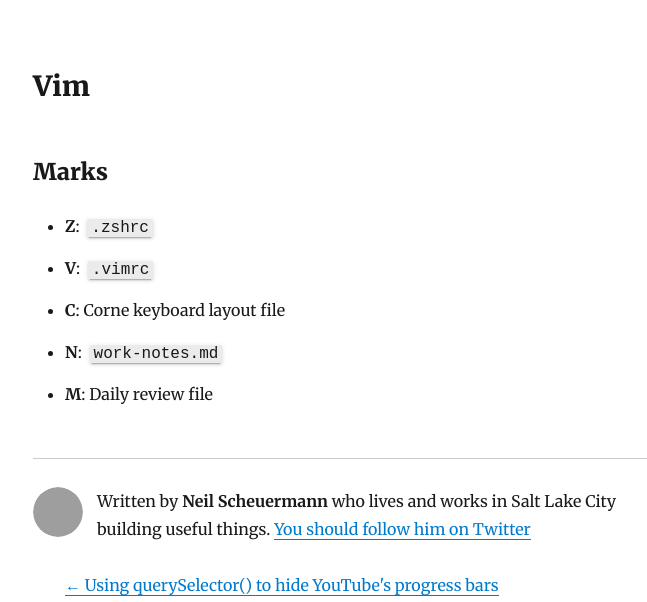
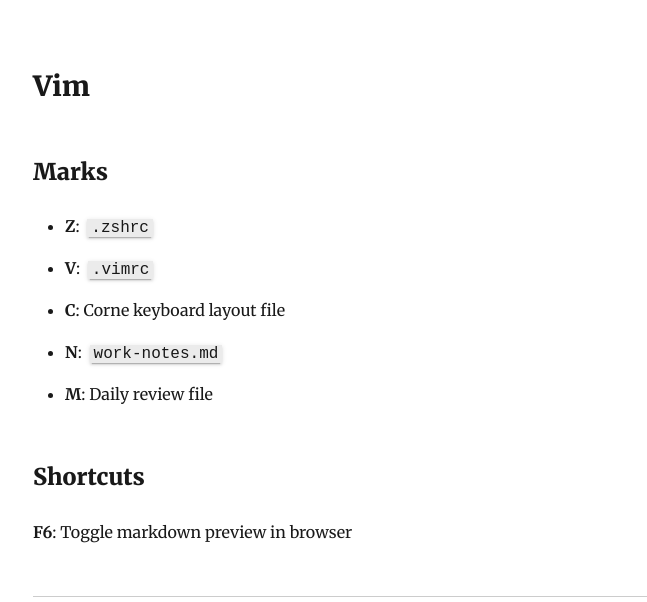
Before and after one commit to neilscheuermann/personal-site, a Gatsby site: page /blog/my-environment-setup/ in a window 1280 px wide. Shown: the part 198-800 px from the top of the page, without its empty margins (292-939 px from the left). Built offline with nearby package versions, Linux system fonts and the light colour scheme; Gatsby itself is replaced by a stand-in of ours; some packages are replaced by stand-ins of ours; grey boxes are pictures that could not be loaded.

Commit message:
Edit my-environment-setup

```diff
--- a/content/blog/my-environment-setup.md
+++ b/content/blog/my-environment-setup.md
@@ -13,3 +13,6 @@
 - **C**: Corne keyboard layout file
 - **N**: `work-notes.md`
 - **M**: Daily review file
+
+### Shortcuts
+**F6**: Toggle markdown preview in browser
```
